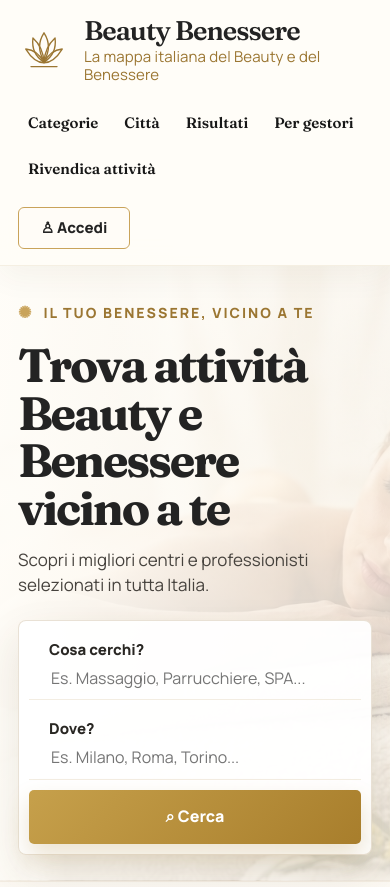
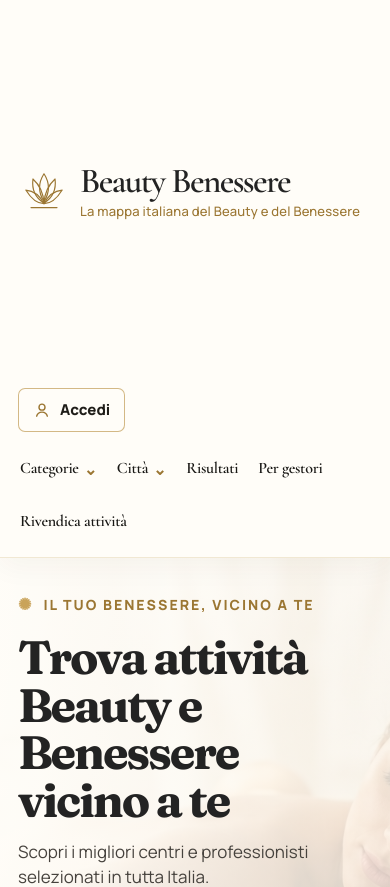
Before and after one commit to beautybenessere/beautybenessere-it, a Next.js app: page / in a window 390 px wide. Shown: the top 887 px of the page. Built offline with nearby package versions, Linux system fonts and the light colour scheme.

Commit message:
Fix Step 004 header premium come screen 1

```diff
--- a/app/globals.css
+++ b/app/globals.css
@@ -2327,3 +2327,179 @@ body {
   height: 1px;
   overflow: hidden;
 }
+
+/* Fix Step 004 — Header premium come screen 1 */
+.site-header {
+  min-height: 92px;
+  padding: 14px clamp(28px, 4.2vw, 62px);
+  border-bottom: 1px solid rgba(184, 143, 62, 0.2);
+  background: rgba(255, 253, 248, 0.96);
+  box-shadow: 0 8px 28px rgba(74, 55, 28, 0.045);
+}
+
+.brand {
+  min-width: clamp(330px, 31vw, 450px);
+  gap: 14px;
+}
+
+.brand-mark,
+.brand-lotus {
+  width: 68px;
+  height: 68px;
+}
+
+.brand-lotus {
+  stroke-width: 1.8;
+}
+
+.brand strong {
+  font-family: var(--font-brand), Georgia, "Times New Roman", serif;
+  font-size: clamp(34px, 3vw, 48px);
+  font-weight: 600;
+  line-height: 0.92;
+  letter-spacing: -0.045em;
+}
+
+.brand small {
+  margin-top: 7px;
+  color: var(--gold-dark);
+  font-size: clamp(14px, 1.05vw, 16px);
+  font-weight: 500;
+  letter-spacing: 0.015em;
+  line-height: 1.15;
+}
+
+.main-nav {
+  gap: clamp(18px, 2.4vw, 34px);
+}
+
+.main-nav a {
+  min-height: 42px;
+  gap: 5px;
+  padding: 8px 2px;
+  border-bottom: 1px solid transparent;
+  border-radius: 0;
+  color: #181714;
+  font-family: var(--font-brand), Georgia, "Times New Roman", serif;
+  font-size: clamp(18px, 1.25vw, 22px);
+  font-weight: 600;
+  letter-spacing: -0.018em;
+  transition: color 180ms ease, border-color 180ms ease, transform 180ms ease;
+}
+
+.main-nav a:hover {
+  color: var(--gold-dark);
+  border-color: rgba(184, 143, 62, 0.42);
+  background: transparent;
+  transform: translateY(-1px);
+}
+
+.nav-chevron {
+  margin-top: 1px;
+  color: var(--gold-dark);
+  font-family: var(--font-body), system-ui, sans-serif;
+  font-size: 16px;
+  line-height: 1;
+}
+
+.header-login {
+  min-width: 128px;
+  min-height: 48px;
+  gap: 9px;
+  padding: 10px 18px;
+  border: 1px solid rgba(184, 143, 62, 0.62);
+  border-radius: 7px;
+  color: #1f1d19;
+  background: rgba(255, 253, 248, 0.58);
+  box-shadow: none;
+  font-family: var(--font-body), system-ui, sans-serif;
+  font-size: 16px;
+  font-weight: 800;
+  transition: background 180ms ease, border-color 180ms ease, transform 180ms ease, box-shadow 180ms ease;
+}
+
+.header-login:hover {
+  border-color: var(--gold-dark);
+  background: rgba(255, 250, 239, 0.92);
+  box-shadow: 0 12px 26px rgba(116, 87, 42, 0.1);
+  transform: translateY(-1px);
+}
+
+.login-icon {
+  width: 18px;
+  height: 18px;
+  display: inline-grid;
+  place-items: center;
+  color: var(--gold-dark);
+}
+
+.login-icon svg {
+  width: 18px;
+  height: 18px;
+  fill: none;
+  stroke: currentColor;
+  stroke-width: 1.9;
+  stroke-linecap: round;
+  stroke-linejoin: round;
+}
+
+@media (max-width: 1120px) {
+  .site-header {
+    min-height: auto;
+    gap: 16px;
+    flex-wrap: wrap;
+  }
+
+  .brand {
+    min-width: 0;
+    flex: 1 1 360px;
+  }
+
+  .main-nav {
+    order: 3;
+    width: 100%;
+    justify-content: center;
+    gap: 18px;
+  }
+}
+
+@media (max-width: 700px) {
+  .site-header {
+    padding: 12px 18px 14px;
+  }
+
+  .brand {
+    gap: 10px;
+  }
+
+  .brand-mark,
+  .brand-lotus {
+    width: 52px;
+    height: 52px;
+  }
+
+  .brand strong {
+    font-size: clamp(27px, 9vw, 36px);
+  }
+
+  .brand small {
+    font-size: 13px;
+  }
+
+  .main-nav {
+    justify-content: flex-start;
+    gap: 10px 16px;
+  }
+
+  .main-nav a {
+    min-height: 34px;
+    font-size: 16px;
+  }
+
+  .header-login {
+    min-width: auto;
+    min-height: 42px;
+    padding: 9px 14px;
+    font-size: 15px;
+  }
+}
--- a/app/layout.tsx
+++ b/app/layout.tsx
@@ -1,7 +1,15 @@
 import type { Metadata } from "next";
-import { Fraunces, Manrope } from "next/font/google";
+import { Cormorant_Garamond, Fraunces, Manrope } from "next/font/google";
 import "./globals.css";
 import { siteConfig } from "@/lib/site";
+
+
+const cormorant = Cormorant_Garamond({
+  subsets: ["latin"],
+  variable: "--font-brand",
+  display: "swap",
+  weight: ["500", "600", "700"]
+});
 
 const fraunces = Fraunces({
   subsets: ["latin"],
@@ -31,7 +39,7 @@ export const metadata: Metadata = {
 
 export default function RootLayout({ children }: Readonly<{ children: React.ReactNode }>) {
   return (
-    <html lang="it" className={`${fraunces.variable} ${manrope.variable}`}>
+    <html lang="it" className={`${cormorant.variable} ${fraunces.variable} ${manrope.variable}`}>
       <body>{children}</body>
     </html>
   );
--- a/components/Header.tsx
+++ b/components/Header.tsx
@@ -1,8 +1,8 @@
 import { siteConfig } from "@/lib/site";
 
 const navItems = [
-  { label: "Categorie", href: "/#categorie" },
-  { label: "Città", href: "/#città" },
+  { label: "Categorie", href: "/#categorie", hasChevron: true },
+  { label: "Città", href: "/#città", hasChevron: true },
   { label: "Risultati", href: "/risultati" },
   { label: "Per gestori", href: "/#per-gestori" },
   { label: "Rivendica attività", href: "/#rivendica-attività" }
@@ -34,11 +34,20 @@ export function Header() {
       <nav className="main-nav" aria-label="Navigazione principale">
         {navItems.map((item) => (
           <a key={item.label} href={item.href}>
-            {item.label}
+            <span>{item.label}</span>
+            {item.hasChevron ? <span className="nav-chevron" aria-hidden="true">⌄</span> : null}
           </a>
         ))}
       </nav>
-      <a className="header-login" href="/#accesso">♙ Accedi</a>
+      <a className="header-login" href="/#accesso">
+        <span className="login-icon" aria-hidden="true">
+          <svg viewBox="0 0 24 24" focusable="false">
+            <path d="M12 12.2a4 4 0 1 0 0-8 4 4 0 0 0 0 8Z" />
+            <path d="M4.9 20.2c.9-3.4 3.5-5.4 7.1-5.4s6.2 2 7.1 5.4" />
+          </svg>
+        </span>
+        <span>Accedi</span>
+      </a>
     </header>
   );
 }
```
Also changed, not shown: documentazione/PROGETTO_CONTESTO_BEAUTYBENESSERE.md (+7 -0 lines), documentazione/STATO_LAVORI_BEAUTYBENESSERE.md (+5 -0 lines), documentazione/report/REPORT_STEP_004_FIX_HEADER_PREMIUM_COME_SCREEN_1.md (added, +28 -0 lines).
